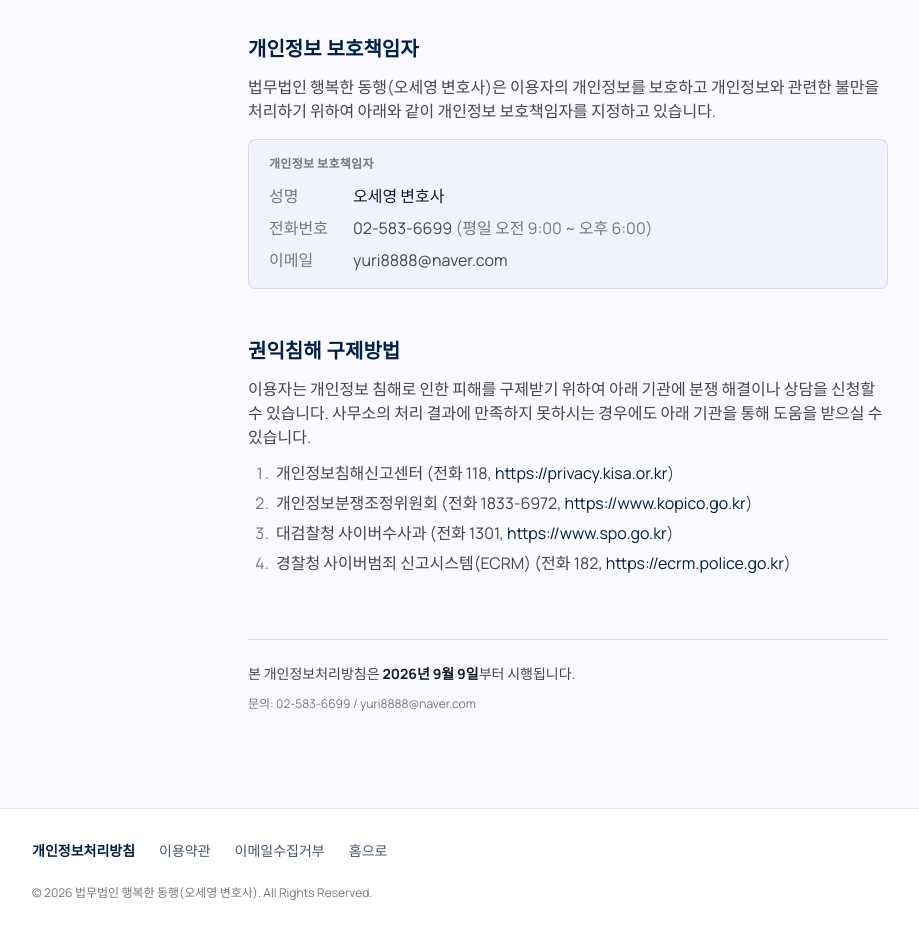
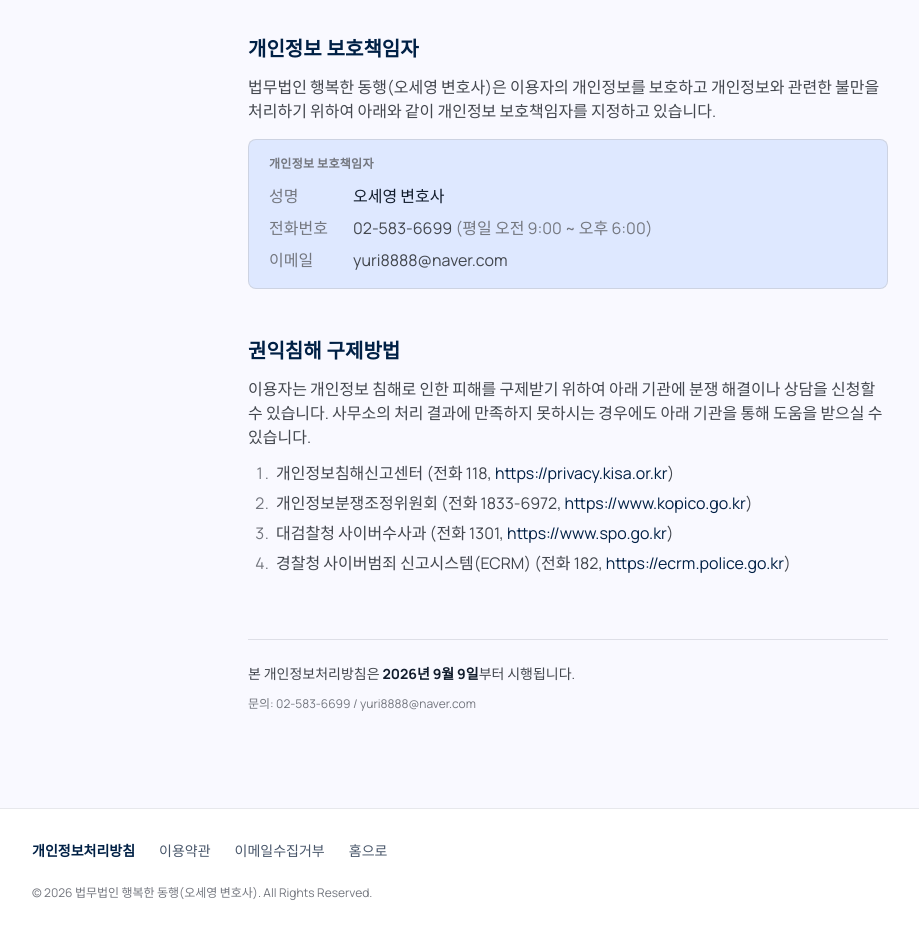
Before and after one commit to diffth/_lawful_spa2, a plain HTML site: page privacy/index.html in a window 1280 px wide. Shown: the part 3160-4093 px from the top of the page, without its empty margins (72-991 px from the left). Drawn offline with nearby package versions, Linux system fonts and the light colour scheme.

Commit message:
style: 개인정보처리방침 보호책임자 박스 배경 톤 통일
bg-surface-container-low에서 bg-surface-container-high로 맞췄다.

Co-Authored-By: Claude Opus 5 <noreply@anthropic.com>
Claude-Session: https://claude.ai/code/session_018duGEqJ59XJJ7dkAZcW9Rh

```diff
--- a/privacy/index.html
+++ b/privacy/index.html
@@ -300,7 +300,7 @@
                         </p>
 
                         <div
-                                class="mt-4 rounded-lg border border-outline-variant/60 bg-surface-container-low dark:bg-surface-container px-5 py-4">
+                                class="mt-4 rounded-lg border border-outline-variant/60 bg-surface-container-high dark:bg-surface-container px-5 py-4">
                                 <p class="text-xs font-semibold tracking-wide text-outline uppercase">개인정보 보호책임자</p>
                                 <dl
                                         class="mt-3 space-y-2 text-sm sm:text-base text-on-surface-variant dark:text-on-surface">
```
